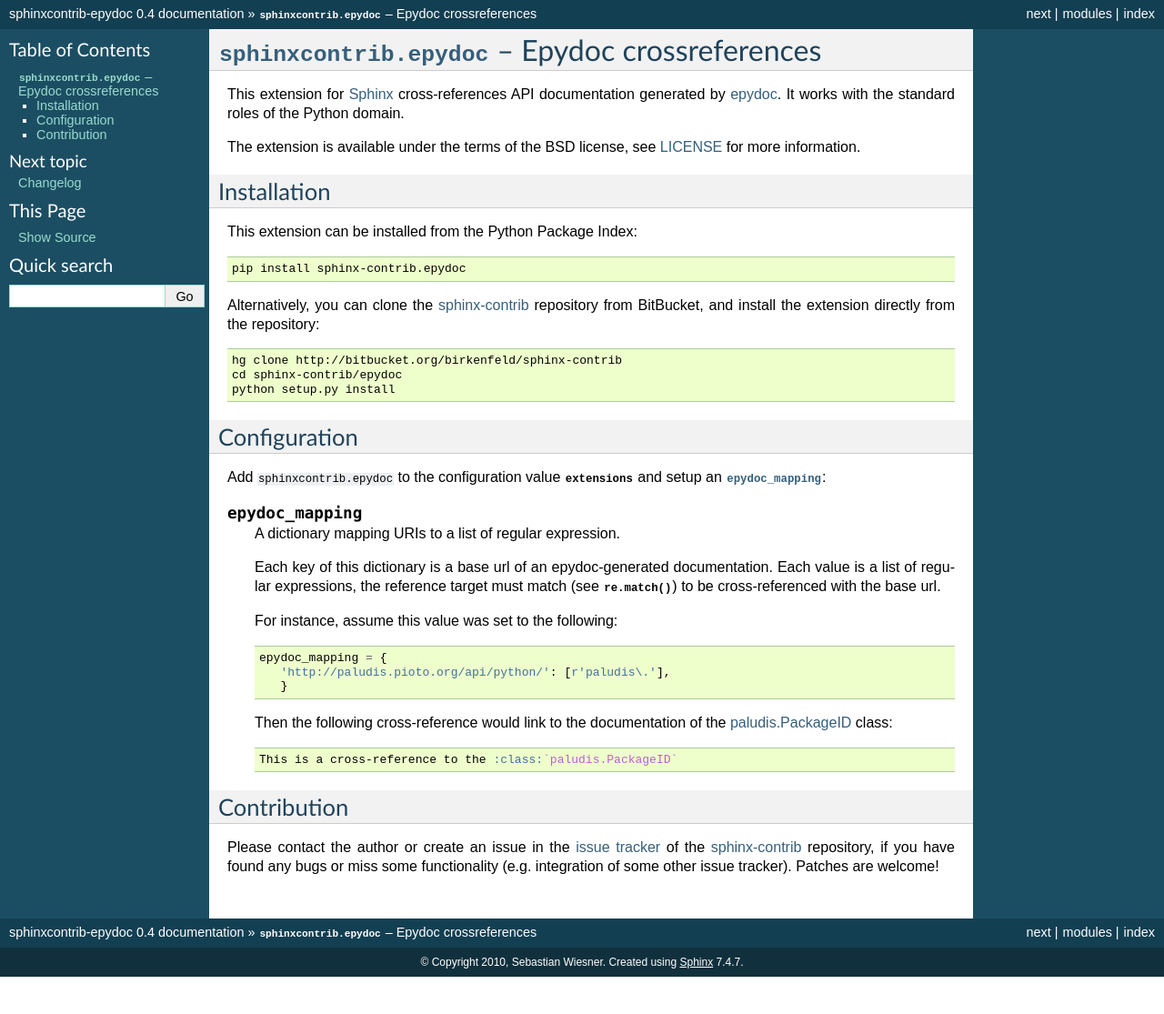
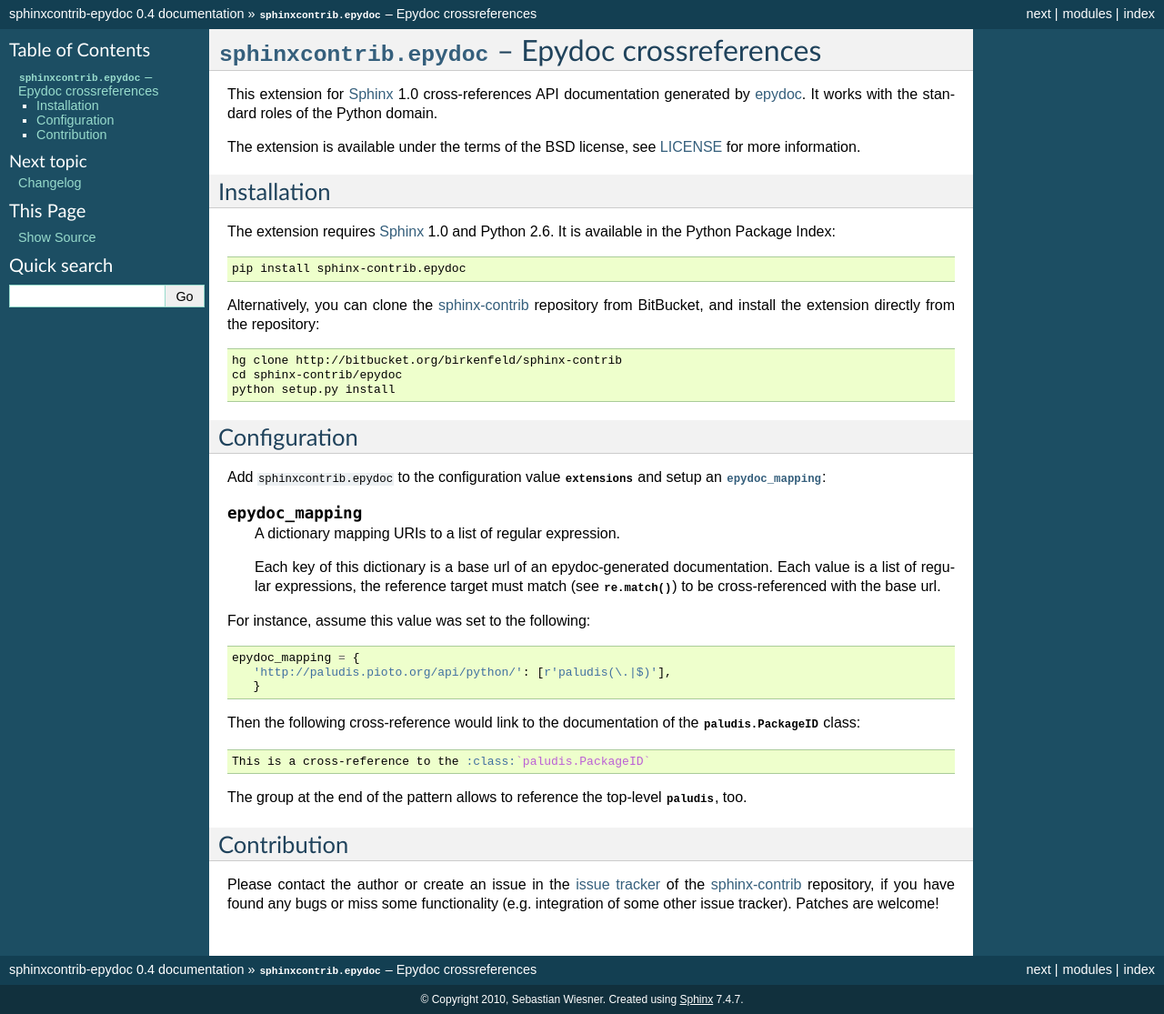
Before and after one commit to sphinx-contrib/spelling, a Sphinx documentation site: the page built from epydoc/doc/index.rst, in a window 1280 px wide. Shown: the whole page at 91% size. Built offline with Sphinx 7.4.7, drawn with Linux system fonts in a browser that asks for light colours; before the commit the page ends 1074 px from its top, so only the background shows below that.

Commit message:
Updated documentation

```diff
--- a/epydoc/doc/conf.py
+++ b/epydoc/doc/conf.py
@@ -1,10 +1,38 @@
 # -*- coding: utf-8 -*-
+# Copyright (c) 2011, Sebastian Wiesner <lunaryorn@googlemail.com>
+# All rights reserved.
 
-import sys, os
+# Redistribution and use in source and binary forms, with or without
+# modification, are permitted provided that the following conditions are met:
+
+# 1. Redistributions of source code must retain the above copyright notice,
+#    this list of conditions and the following disclaimer.
+# 2. Redistributions in binary form must reproduce the above copyright
+#    notice, this list of conditions and the following disclaimer in the
+#    documentation and/or other materials provided with the distribution.
+
+# THIS SOFTWARE IS PROVIDED BY THE COPYRIGHT HOLDERS AND CONTRIBUTORS "AS IS"
+# AND ANY EXPRESS OR IMPLIED WARRANTIES, INCLUDING, BUT NOT LIMITED TO, THE
+# IMPLIED WARRANTIES OF MERCHANTABILITY AND FITNESS FOR A PARTICULAR PURPOSE
+# ARE DISCLAIMED. IN NO EVENT SHALL THE COPYRIGHT OWNER OR CONTRIBUTORS BE
+# LIABLE FOR ANY DIRECT, INDIRECT, INCIDENTAL, SPECIAL, EXEMPLARY, OR
+# CONSEQUENTIAL DAMAGES (INCLUDING, BUT NOT LIMITED TO, PROCUREMENT OF
+# SUBSTITUTE GOODS OR SERVICES; LOSS OF USE, DATA, OR PROFITS; OR BUSINESS
+# INTERRUPTION) HOWEVER CAUSED AND ON ANY THEORY OF LIABILITY, WHETHER IN
+# CONTRACT, STRICT LIABILITY, OR TORT (INCLUDING NEGLIGENCE OR OTHERWISE)
+# ARISING IN ANY WAY OUT OF THE USE OF THIS SOFTWARE, EVEN IF ADVISED OF THE
+# POSSIBILITY OF SUCH DAMAGE.
+
+import sys
+import os
+
+doc_directory = os.path.dirname(os.path.abspath(__file__))
+sys.path.append(os.path.normpath(
+    os.path.join(doc_directory, os.pardir, 'sphinxcontrib')))
 
 needs_sphinx = '1.0'
 
-extensions = ['sphinx.ext.intersphinx']
+extensions = ['sphinx.ext.intersphinx', 'sphinxcontrib.epydoc']
 
 source_suffix = '.rst'
 master_doc = 'index'
@@ -22,6 +50,9 @@
 intersphinx_mapping = {'python': ('http://docs.python.org/', None),
                        'sphinx': ('http://sphinx.pocoo.org/', None)}
 
+epydoc_mapping = {
+   'http://paludis.pioto.org/api/python/': [r'paludis(\.|$)'],
+   }
 
 def setup(app):
     app.add_description_unit('confval', 'confval',
--- a/epydoc/doc/index.rst
+++ b/epydoc/doc/index.rst
@@ -6,7 +6,7 @@
 .. module:: sphinxcontrib.epydoc
    :synopsis: Cross-reference epydoc documentation
 
-This extension for Sphinx_ cross-references API documentation generated by
+This extension for Sphinx_ 1.0 cross-references API documentation generated by
 epydoc_.  It works with the standard roles of the Python domain.
 
 The extension is available under the terms of the BSD license, see LICENSE_
@@ -16,7 +16,8 @@
 Installation
 ------------
 
-This extension can be installed from the Python Package Index::
+The extension requires Sphinx_ 1.0 and Python 2.6.  It is available in the
+Python Package Index::
 
    pip install sphinx-contrib.epydoc
 
@@ -39,22 +40,25 @@
    A dictionary mapping URIs to a list of regular expression.
 
    Each key of this dictionary is a base url of an epydoc-generated
-   documentation.  Each value is a list of regular expressions, the
-   reference target must match (see :func:`re.match`) to be cross-referenced
-   with the base url.
+   documentation.  Each value is a list of regular expressions, the reference
+   target must match (see :func:`re.match`) to be cross-referenced with the
+   base url.
 
-   For instance, assume this value was set to the following:
+For instance, assume this value was set to the following:
 
-   .. code-block:: python
+.. code-block:: python
 
-      epydoc_mapping = {
-         'http://paludis.pioto.org/api/python/': [r'paludis\.'],
-         }
+   epydoc_mapping = {
+      'http://paludis.pioto.org/api/python/': [r'paludis(\.|$)'],
+      }
 
-   Then the following cross-reference would link to the documentation of the
-   `paludis.PackageID`_ class::
+Then the following cross-reference would link to the documentation of the
+:class:`paludis.PackageID` class::
 
-      This is a cross-reference to the :class:`paludis.PackageID`
+   This is a cross-reference to the :class:`paludis.PackageID`
+
+The group at the end of the pattern allows to reference the top-level
+:mod:`paludis`, too.
 
 
 Contribution
```
Also changed, not shown: other parts of epydoc/doc/index.rst (+0 -1 lines).
